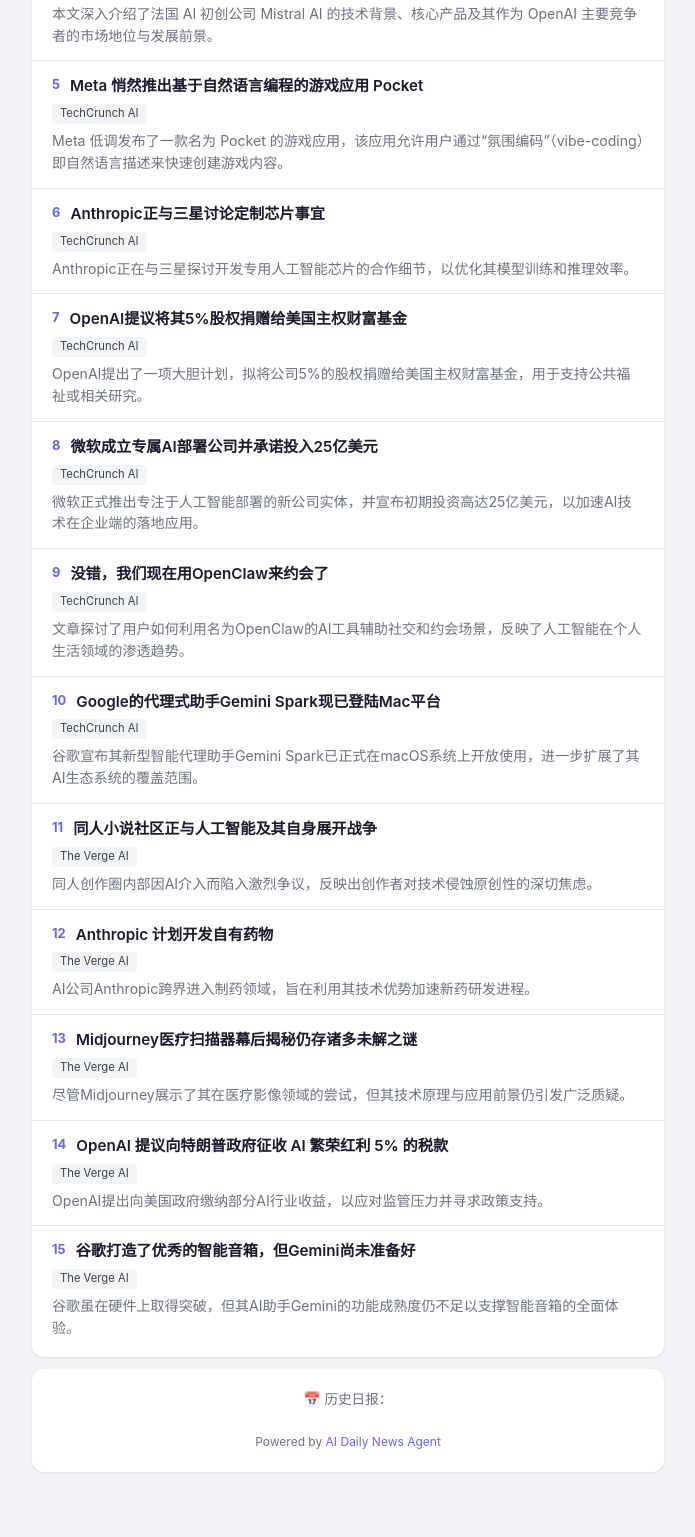
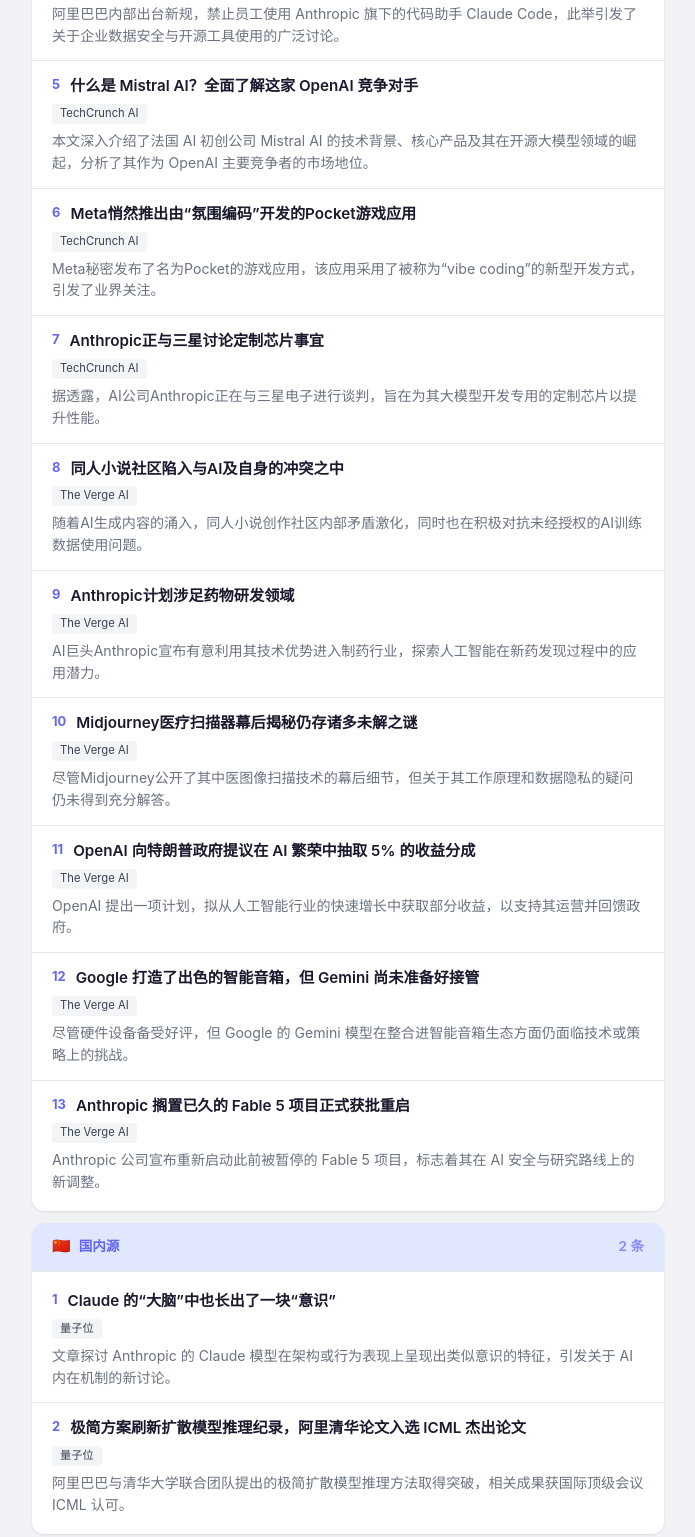
Before and after one commit to tanx0702/ai-daily-news, a plain HTML site: page index.html in a window 1280 px wide. Shown: the part 700-2237 px from the top of the page, without its empty margins (292-987 px from the left). Before the commit the page ends 2196 px from the top, so only its background shows below. Drawn offline with Linux system fonts and the light colour scheme.

Commit message:
deploy: 61f34195b0ae4ba375b370a5b8626c5494e440ba

```diff
--- a/index.html
+++ b/index.html
@@ -3,7 +3,7 @@
 <head>
     <meta charset="UTF-8">
     <meta name="viewport" content="width=device-width, initial-scale=1.0">
-    <title>🤖 AI 日报 2026-07-06</title>
+    <title>🤖 AI 日报 2026-07-07</title>
     <style>
         /* --- Reset & Base --- */
         *, *::before, *::after { margin: 0; padding: 0; box-sizing: border-box; }
@@ -249,7 +249,7 @@
         <div class="header">
             <button class="theme-toggle" onclick="toggleTheme()" title="切换主题">🌓</button>
             <h1>🤖 AI 日报</h1>
-            <div class="date">2026-07-06</div>
+            <div class="date">2026-07-07</div>
             <div class="count">今日 15 条 AI 新闻</div>
         </div>
 
@@ -259,55 +259,69 @@
 
                 <span class="flag">🌍</span> 海外源
 
-                <span style="margin-left:auto; opacity:0.7;">15 条</span>
+                <span style="margin-left:auto; opacity:0.7;">13 条</span>
             </div>
             <div class="news-list">
 
                 <div class="news-item">
                     <div class="news-title">
                         <span class="news-num">1</span>
-                        <a href="https://twitter.com/thsottiaux/status/2073933490513752151" target="_blank" rel="noopener">GPT-5.6 Sol Ultra 将集成至 Codex</a>
+                        <a href="https://techcrunch.com/2026/07/06/you-can-now-customize-siris-pace-and-expressivity-in-the-latest-ios-27-beta/" target="_blank" rel="noopener">在最新的 iOS 27 测试版中，您现在可以自定义 Siri 的语速和表现力</a>
                     </div>
                     <div class="news-meta">
-                        <span class="news-source-tag">Hacker News AI</span>
+                        <span class="news-source-tag">TechCrunch AI</span>
 
                     </div>
 
-                    <div class="news-summary">据传 OpenAI 的下一代旗舰模型 GPT-5.6 Sol Ultra 将被整合进其代码生成平台 Codex，以进一步提升开发效率。</div>
+                    <div class="news-summary">苹果在 iOS 27 测试版中引入了对 Siri 语音节奏和情感表达的新增自定义选项，让用户能够更个性化地调整语音助手的交互体验。</div>
 
                 </div>
 
                 <div class="news-item">
                     <div class="news-title">
                         <span class="news-num">2</span>
-                        <a href="https://techcrunch.com/2026/07/04/midjourney-wants-hollywood-studios-to-reveal-the-details-of-their-ai-usage/" target="_blank" rel="noopener">Midjourney 要求好莱坞片方公开 AI 使用情况</a>
+                        <a href="https://techcrunch.com/2026/07/06/reddit-is-using-llms-to-solve-a-problem-llms-largely-created/" target="_blank" rel="noopener">Reddit 利用大语言模型解决由大语言模型引发的问题</a>
                     </div>
                     <div class="news-meta">
                         <span class="news-source-tag">TechCrunch AI</span>
 
                     </div>
 
-                    <div class="news-summary">AI 图像生成巨头 Midjourney 呼吁好莱坞电影工作室披露其在制作过程中使用人工智能的具体细节，以促进行业透明度。</div>
+                    <div class="news-summary">面对 AI 生成内容带来的挑战，Reddit 正在部署大型语言模型来识别和处理虚假或低质量信息，以维护社区内容的真实性和质量。</div>
 
                 </div>
 
                 <div class="news-item">
                     <div class="news-title">
                         <span class="news-num">3</span>
-                        <a href="https://techcrunch.com/2026/07/04/alibaba-reportedly-bans-employees-from-using-claude-code/" target="_blank" rel="noopener">阿里巴巴 reportedly 禁止员工使用 Claude Code</a>
+                        <a href="https://techcrunch.com/2026/07/04/midjourney-wants-hollywood-studios-to-reveal-the-details-of-their-ai-usage/" target="_blank" rel="noopener">Midjourney 呼吁好莱坞制片厂公开其 AI 使用情况细节</a>
                     </div>
                     <div class="news-meta">
                         <span class="news-source-tag">TechCrunch AI</span>
 
                     </div>
 
-                    <div class="news-summary">据报道，阿里巴巴内部已出台规定，禁止员工使用 Anthropic 旗下的代码助手 Claude Code，以加强数据安全和合规管理。</div>
+                    <div class="news-summary">图像生成平台 Midjourney 要求好莱坞电影公司透明化其在制作过程中使用人工智能的具体情况，旨在推动行业对 AI 伦理和版权问题的讨论。</div>
 
                 </div>
 
                 <div class="news-item">
                     <div class="news-title">
                         <span class="news-num">4</span>
+                        <a href="https://techcrunch.com/2026/07/04/alibaba-reportedly-bans-employees-from-using-claude-code/" target="_blank" rel="noopener">据报道，阿里巴巴禁止员工使用 Claude Code</a>
+                    </div>
+                    <div class="news-meta">
+                        <span class="news-source-tag">TechCrunch AI</span>
+
+                    </div>
+
+                    <div class="news-summary">阿里巴巴内部出台新规，禁止员工使用 Anthropic 旗下的代码助手 Claude Code，此举引发了关于企业数据安全与开源工具使用的广泛讨论。</div>
+
+                </div>
+
+                <div class="news-item">
+                    <div class="news-title">
+                        <span class="news-num">5</span>
                         <a href="https://techcrunch.com/2026/07/04/what-is-mistral-ai-everything-to-know-about-the-openai-competitor/" target="_blank" rel="noopener">什么是 Mistral AI？全面了解这家 OpenAI 竞争对手</a>
                     </div>
                     <div class="news-meta">
@@ -315,27 +329,27 @@
 
                     </div>
 
-                    <div class="news-summary">本文深入介绍了法国 AI 初创公司 Mistral AI 的技术背景、核心产品及其作为 OpenAI 主要竞争者的市场地位与发展前景。</div>
+                    <div class="news-summary">本文深入介绍了法国 AI 初创公司 Mistral AI 的技术背景、核心产品及其在开源大模型领域的崛起，分析了其作为 OpenAI 主要竞争者的市场地位。</div>
 
                 </div>
 
                 <div class="news-item">
                     <div class="news-title">
-                        <span class="news-num">5</span>
-                        <a href="https://techcrunch.com/2026/07/02/meta-quietly-launches-vibe-coded-gaming-app-pocket/" target="_blank" rel="noopener">Meta 悄然推出基于自然语言编程的游戏应用 Pocket</a>
+                        <span class="news-num">6</span>
+                        <a href="https://techcrunch.com/2026/07/02/meta-quietly-launches-vibe-coded-gaming-app-pocket/" target="_blank" rel="noopener">Meta悄然推出由“氛围编码”开发的Pocket游戏应用</a>
                     </div>
                     <div class="news-meta">
                         <span class="news-source-tag">TechCrunch AI</span>
 
                     </div>
 
-                    <div class="news-summary">Meta 低调发布了一款名为 Pocket 的游戏应用，该应用允许用户通过“氛围编码”（vibe-coding）即自然语言描述来快速创建游戏内容。</div>
+                    <div class="news-summary">Meta秘密发布了名为Pocket的游戏应用，该应用采用了被称为“vibe coding”的新型开发方式，引发了业界关注。</div>
 
                 </div>
 
                 <div class="news-item">
                     <div class="news-title">
-                        <span class="news-num">6</span>
+                        <span class="news-num">7</span>
                         <a href="https://techcrunch.com/2026/07/02/anthropic-is-discussing-a-new-custom-chip-with-samsung/" target="_blank" rel="noopener">Anthropic正与三星讨论定制芯片事宜</a>
                     </div>
                     <div class="news-meta">
@@ -343,97 +357,41 @@
 
                     </div>
 
-                    <div class="news-summary">Anthropic正在与三星探讨开发专用人工智能芯片的合作细节，以优化其模型训练和推理效率。</div>
-
-                </div>
-
-                <div class="news-item">
-                    <div class="news-title">
-                        <span class="news-num">7</span>
-                        <a href="https://techcrunch.com/2026/07/02/openai-proposed-donating-5-of-its-equity-to-a-us-sovereign-wealth-fund/" target="_blank" rel="noopener">OpenAI提议将其5%股权捐赠给美国主权财富基金</a>
-                    </div>
-                    <div class="news-meta">
-                        <span class="news-source-tag">TechCrunch AI</span>
-
-                    </div>
-
-                    <div class="news-summary">OpenAI提出了一项大胆计划，拟将公司5%的股权捐赠给美国主权财富基金，用于支持公共福祉或相关研究。</div>
+                    <div class="news-summary">据透露，AI公司Anthropic正在与三星电子进行谈判，旨在为其大模型开发专用的定制芯片以提升性能。</div>
 
                 </div>
 
                 <div class="news-item">
                     <div class="news-title">
                         <span class="news-num">8</span>
-                        <a href="https://techcrunch.com/2026/07/02/microsoft-launches-its-own-ai-deployment-company-with-2-5-billion-commitment/" target="_blank" rel="noopener">微软成立专属AI部署公司并承诺投入25亿美元</a>
+                        <a href="https://www.theverge.com/tech/960854/ai-fanfiction-ao3-claude-detector" target="_blank" rel="noopener">同人小说社区陷入与AI及自身的冲突之中</a>
                     </div>
                     <div class="news-meta">
-                        <span class="news-source-tag">TechCrunch AI</span>
+                        <span class="news-source-tag">The Verge AI</span>
 
                     </div>
 
-                    <div class="news-summary">微软正式推出专注于人工智能部署的新公司实体，并宣布初期投资高达25亿美元，以加速AI技术在企业端的落地应用。</div>
+                    <div class="news-summary">随着AI生成内容的涌入，同人小说创作社区内部矛盾激化，同时也在积极对抗未经授权的AI训练数据使用问题。</div>
 
                 </div>
 
                 <div class="news-item">
                     <div class="news-title">
                         <span class="news-num">9</span>
-                        <a href="https://techcrunch.com/2026/07/02/yep-were-using-openclaw-to-date-now/" target="_blank" rel="noopener">没错，我们现在用OpenClaw来约会了</a>
+                        <a href="https://www.theverge.com/ai-artificial-intelligence/961311/anthropic-claude-science-ai-drug-development" target="_blank" rel="noopener">Anthropic计划涉足药物研发领域</a>
                     </div>
                     <div class="news-meta">
-                        <span class="news-source-tag">TechCrunch AI</span>
+                        <span class="news-source-tag">The Verge AI</span>
 
                     </div>
 
-                    <div class="news-summary">文章探讨了用户如何利用名为OpenClaw的AI工具辅助社交和约会场景，反映了人工智能在个人生活领域的渗透趋势。</div>
+                    <div class="news-summary">AI巨头Anthropic宣布有意利用其技术优势进入制药行业，探索人工智能在新药发现过程中的应用潜力。</div>
 
                 </div>
 
                 <div class="news-item">
                     <div class="news-title">
                         <span class="news-num">10</span>
-                        <a href="https://techcrunch.com/2026/07/01/gemini-spark-googles-agentic-assistant-is-now-available-on-mac/" target="_blank" rel="noopener">Google的代理式助手Gemini Spark现已登陆Mac平台</a>
-                    </div>
-                    <div class="news-meta">
-                        <span class="news-source-tag">TechCrunch AI</span>
-
-                    </div>
-
-                    <div class="news-summary">谷歌宣布其新型智能代理助手Gemini Spark已正式在macOS系统上开放使用，进一步扩展了其AI生态系统的覆盖范围。</div>
-
-                </div>
-
-                <div class="news-item">
-                    <div class="news-title">
-                        <span class="news-num">11</span>
-                        <a href="https://www.theverge.com/tech/960854/ai-fanfiction-ao3-claude-detector" target="_blank" rel="noopener">同人小说社区正与人工智能及其自身展开战争</a>
-                    </div>
-                    <div class="news-meta">
-                        <span class="news-source-tag">The Verge AI</span>
-
-                    </div>
-
-                    <div class="news-summary">同人创作圈内部因AI介入而陷入激烈争议，反映出创作者对技术侵蚀原创性的深切焦虑。</div>
-
-                </div>
-
-                <div class="news-item">
-                    <div class="news-title">
-                        <span class="news-num">12</span>
-                        <a href="https://www.theverge.com/ai-artificial-intelligence/961311/anthropic-claude-science-ai-drug-development" target="_blank" rel="noopener">Anthropic 计划开发自有药物</a>
-                    </div>
-                    <div class="news-meta">
-                        <span class="news-source-tag">The Verge AI</span>
-
-                    </div>
-
-                    <div class="news-summary">AI公司Anthropic跨界进入制药领域，旨在利用其技术优势加速新药研发进程。</div>
-
-                </div>
-
-                <div class="news-item">
-                    <div class="news-title">
-                        <span class="news-num">13</span>
                         <a href="https://www.theverge.com/ai-artificial-intelligence/961265/midjourney-medical-ultrasound-scanner-behind-the-scenes-video" target="_blank" rel="noopener">Midjourney医疗扫描器幕后揭秘仍存诸多未解之谜</a>
                     </div>
                     <div class="news-meta">
@@ -441,35 +399,89 @@
 
                     </div>
 
-                    <div class="news-summary">尽管Midjourney展示了其在医疗影像领域的尝试，但其技术原理与应用前景仍引发广泛质疑。</div>
+                    <div class="news-summary">尽管Midjourney公开了其中医图像扫描技术的幕后细节，但关于其工作原理和数据隐私的疑问仍未得到充分解答。</div>
 
                 </div>
 
                 <div class="news-item">
                     <div class="news-title">
-                        <span class="news-num">14</span>
-                        <a href="https://www.theverge.com/ai-artificial-intelligence/960588/openai-government-5-percent-stake-trump" target="_blank" rel="noopener">OpenAI 提议向特朗普政府征收 AI 繁荣红利 5% 的税款</a>
+                        <span class="news-num">11</span>
+                        <a href="https://www.theverge.com/ai-artificial-intelligence/960588/openai-government-5-percent-stake-trump" target="_blank" rel="noopener">OpenAI 向特朗普政府提议在 AI 繁荣中抽取 5% 的收益分成</a>
                     </div>
                     <div class="news-meta">
                         <span class="news-source-tag">The Verge AI</span>
 
                     </div>
 
-                    <div class="news-summary">OpenAI提出向美国政府缴纳部分AI行业收益，以应对监管压力并寻求政策支持。</div>
+                    <div class="news-summary">OpenAI 提出一项计划，拟从人工智能行业的快速增长中获取部分收益，以支持其运营并回馈政府。</div>
 
                 </div>
 
                 <div class="news-item">
                     <div class="news-title">
-                        <span class="news-num">15</span>
-                        <a href="https://www.theverge.com/tech/959503/google-home-speaker-review-gemini-for-home" target="_blank" rel="noopener">谷歌打造了优秀的智能音箱，但Gemini尚未准备好</a>
+                        <span class="news-num">12</span>
+                        <a href="https://www.theverge.com/tech/959503/google-home-speaker-review-gemini-for-home" target="_blank" rel="noopener">Google 打造了出色的智能音箱，但 Gemini 尚未准备好接管</a>
                     </div>
                     <div class="news-meta">
                         <span class="news-source-tag">The Verge AI</span>
 
                     </div>
 
-                    <div class="news-summary">谷歌虽在硬件上取得突破，但其AI助手Gemini的功能成熟度仍不足以支撑智能音箱的全面体验。</div>
+                    <div class="news-summary">尽管硬件设备备受好评，但 Google 的 Gemini 模型在整合进智能音箱生态方面仍面临技术或策略上的挑战。</div>
+
+                </div>
+
+                <div class="news-item">
+                    <div class="news-title">
+                        <span class="news-num">13</span>
+                        <a href="https://www.theverge.com/ai-artificial-intelligence/958964/anthropic-claude-fable-5-is-back" target="_blank" rel="noopener">Anthropic 搁置已久的 Fable 5 项目正式获批重启</a>
+                    </div>
+                    <div class="news-meta">
+                        <span class="news-source-tag">The Verge AI</span>
+
+                    </div>
+
+                    <div class="news-summary">Anthropic 公司宣布重新启动此前被暂停的 Fable 5 项目，标志着其在 AI 安全与研究路线上的新调整。</div>
+
+                </div>
+
+            </div>
+        </div>
+
+        <div class="section">
+            <div class="section-header">
+
+                <span class="flag">🇨🇳</span> 国内源
+
+                <span style="margin-left:auto; opacity:0.7;">2 条</span>
+            </div>
+            <div class="news-list">
+
+                <div class="news-item">
+                    <div class="news-title">
+                        <span class="news-num">1</span>
+                        <a href="https://www.qbitai.com/2026/07/444741.html" target="_blank" rel="noopener">Claude 的“大脑”中也长出了一块“意识”</a>
+                    </div>
+                    <div class="news-meta">
+                        <span class="news-source-tag">量子位</span>
+
+                    </div>
+
+                    <div class="news-summary">文章探讨 Anthropic 的 Claude 模型在架构或行为表现上呈现出类似意识的特征，引发关于 AI 内在机制的新讨论。</div>
+
+                </div>
+
+                <div class="news-item">
+                    <div class="news-title">
+                        <span class="news-num">2</span>
+                        <a href="https://www.qbitai.com/2026/07/444721.html" target="_blank" rel="noopener">极简方案刷新扩散模型推理纪录，阿里清华论文入选 ICML 杰出论文</a>
+                    </div>
+                    <div class="news-meta">
+                        <span class="news-source-tag">量子位</span>
+
+                    </div>
+
+                    <div class="news-summary">阿里巴巴与清华大学联合团队提出的极简扩散模型推理方法取得突破，相关成果获国际顶级会议 ICML 认可。</div>
 
                 </div>
 
```
Also changed, not shown: archive/2026-07-07.html (renamed from archive/2026-07-06.html, +97 -85 lines), cover.jpg.
